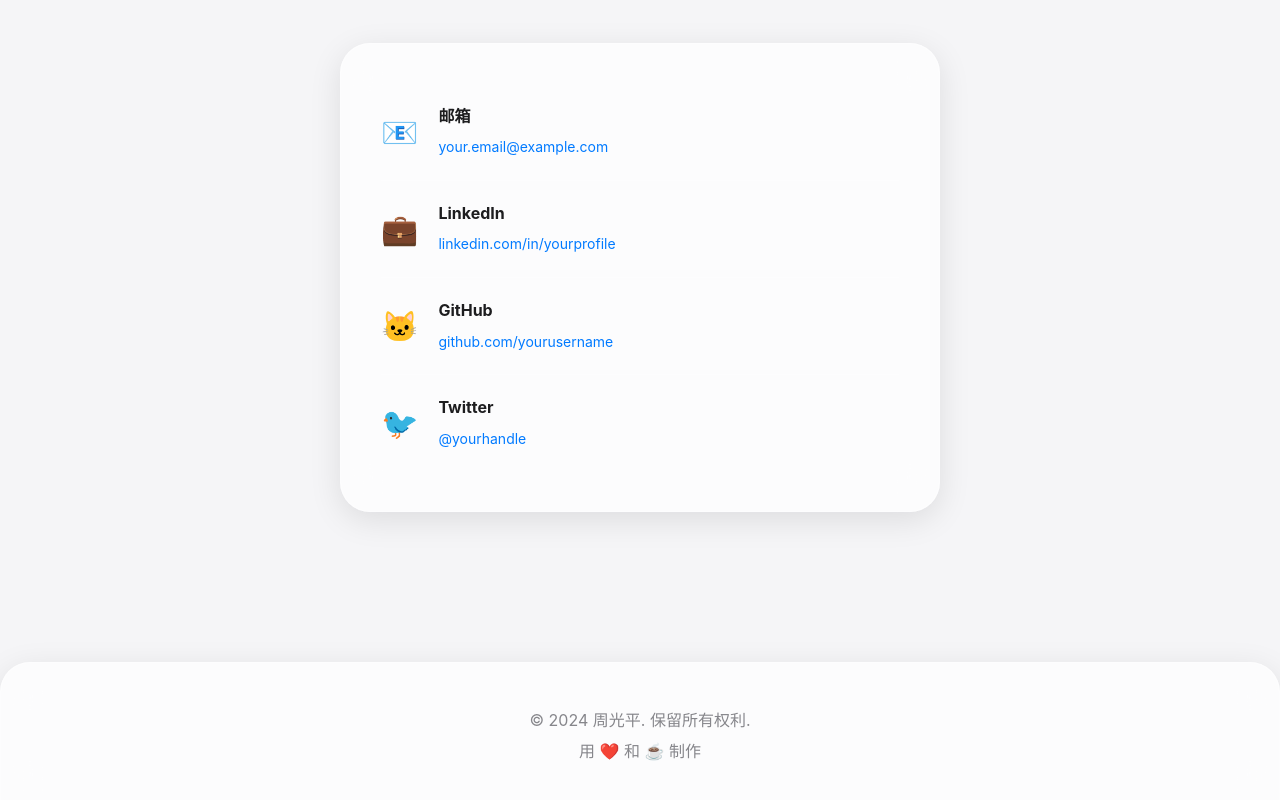
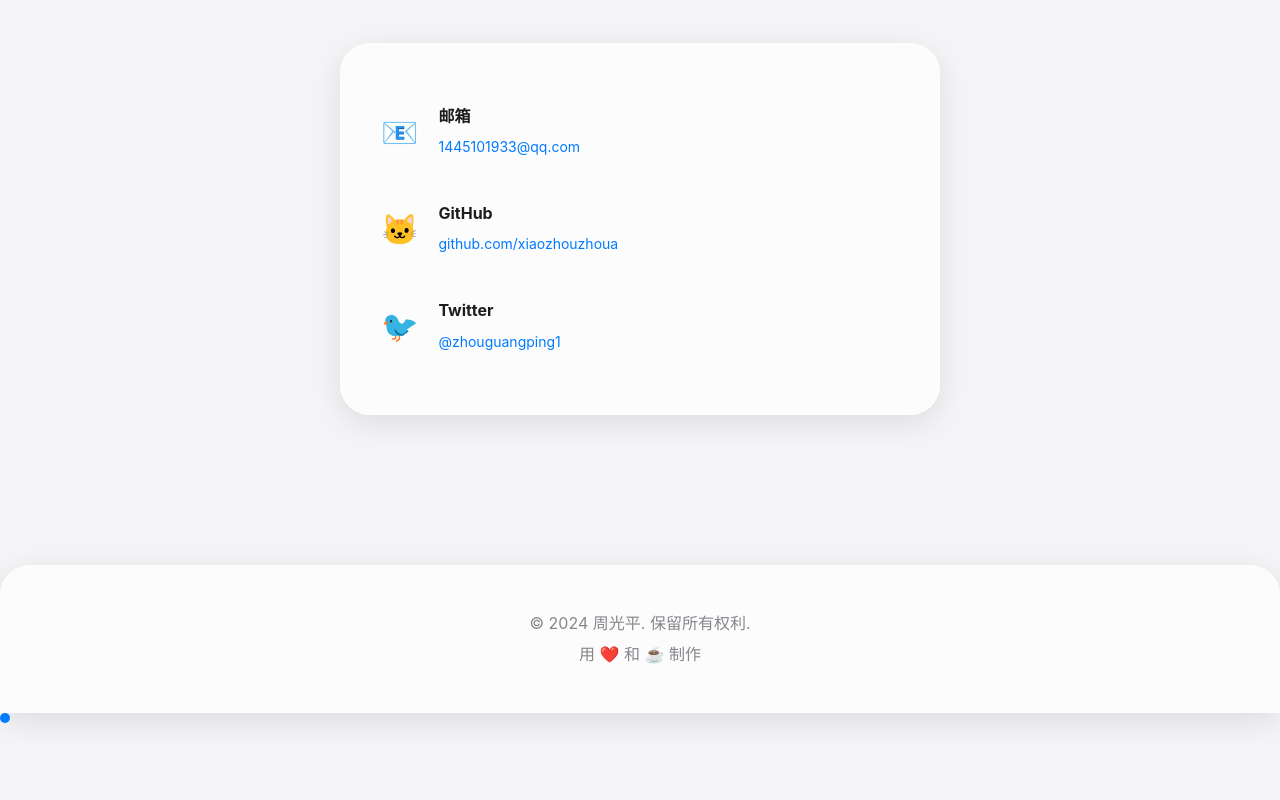
Before and after one commit to xiaozhouzhoua/xiaozhouzhoua.github.io, a plain HTML site: page index.html in a window 1280 px wide. Shown: the part 2850-3650 px from the top of the page. After the commit the page ends 3563 px from the top, so only its background shows below. Drawn offline with Linux system fonts and the light colour scheme.

Commit message:
fix: remove LinkedIn and update contact info with correct details
- Remove LinkedIn contact item
- Update email to 1445101933@qq.com
- Update GitHub to xiaozhouzhoua
- Update Twitter to @zhouguangping1

Co-authored-by: factory-droid[bot] <138933559+factory-droid[bot]@users.noreply.github.com>

```diff
--- a/index.html
+++ b/index.html
@@ -181,28 +181,21 @@
                         <span class="contact-icon">📧</span>
                         <div>
                             <h4>邮箱</h4>
-                            <a href="mailto:your.email@example.com" class="contact-link">your.email@example.com</a>
-                        </div>
-                    </div>
-                    <div class="contact-item">
-                        <span class="contact-icon">💼</span>
-                        <div>
-                            <h4>LinkedIn</h4>
-                            <a href="https://linkedin.com/in/yourprofile" target="_blank" rel="noopener noreferrer" class="contact-link">linkedin.com/in/yourprofile</a>
+                            <a href="mailto:1445101933@qq.com" class="contact-link">1445101933@qq.com</a>
                         </div>
                     </div>
                     <div class="contact-item">
                         <span class="contact-icon">🐱</span>
                         <div>
                             <h4>GitHub</h4>
-                            <a href="https://github.com/yourusername" target="_blank" rel="noopener noreferrer" class="contact-link">github.com/yourusername</a>
+                            <a href="https://github.com/xiaozhouzhoua" target="_blank" rel="noopener noreferrer" class="contact-link">github.com/xiaozhouzhoua</a>
                         </div>
                     </div>
                     <div class="contact-item">
                         <span class="contact-icon">🐦</span>
                         <div>
                             <h4>Twitter</h4>
-                            <a href="https://twitter.com/yourhandle" target="_blank" rel="noopener noreferrer" class="contact-link">@yourhandle</a>
+                            <a href="https://twitter.com/zhouguangping1" target="_blank" rel="noopener noreferrer" class="contact-link">@zhouguangping1</a>
                         </div>
                     </div>
                 </div>
```
